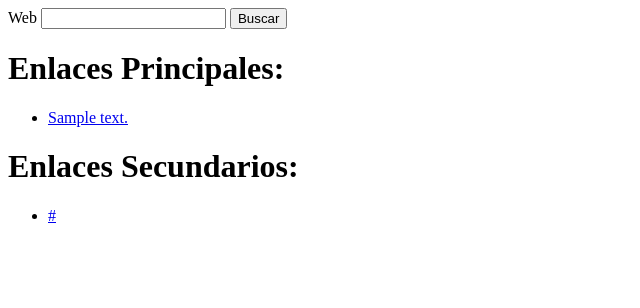
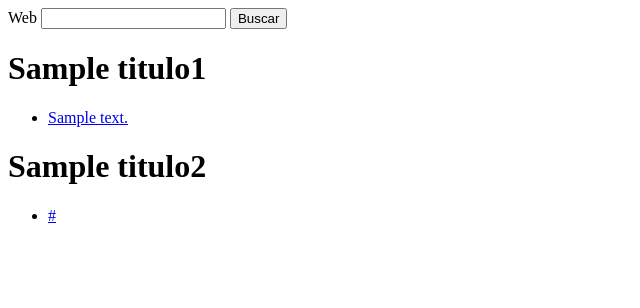
Before and after one commit to alvaromartinsalazar/TFG, a Flask app: template src/templates/index.html in a window 1280 px wide. Shown: the top 308 px of the page, without its empty margins (0-640 px from the left). Run offline with Flask 3, Linux system fonts and the light colour scheme; the template is opened without the code that fills it: most values are stand-ins (such as "Sample title", 1, 10 or a date in 2020).

Commit message:
aparecer y desaparecer titulos

```diff
--- a/src/app.py
+++ b/src/app.py
@@ -111,7 +111,7 @@ def web():
         except Exception as e:
             print('Error al abrir la URL:', e)
 
-    return render_template('index.html', enlaces_principales=enlaces_principales, enlaces_secundarios=enlaces_secundarios)
+    return render_template('index.html', titulo1="Enlaces principales:", enlaces_principales=enlaces_principales, titulo2="Enlaces secundarios:", enlaces_secundarios=enlaces_secundarios)
 
 
 if __name__ == '__main__':
--- a/src/templates/index.html
+++ b/src/templates/index.html
@@ -15,14 +15,14 @@
         <label for="web">Web</label>
         <input type="text" name="web" id="web">
         <button>Buscar</button>
-        <h1>Enlaces Principales:</h1>
+        <h1>{{titulo1}}</h1>
     <ul>
         {% for enlace in enlaces_principales %}
             <li><a href="{{ enlace.url }}">{{ enlace.texto }}</a></li>
         {% endfor %}
     </ul>
 
-    <h1>Enlaces Secundarios:</h1>
+    <h1>{{titulo2}}</h1>
     <ul>
         {% for enlace in enlaces_secundarios %}
             <li><a href="{{ enlace.url }}">{{ enlace.url }}</a></li>
```
